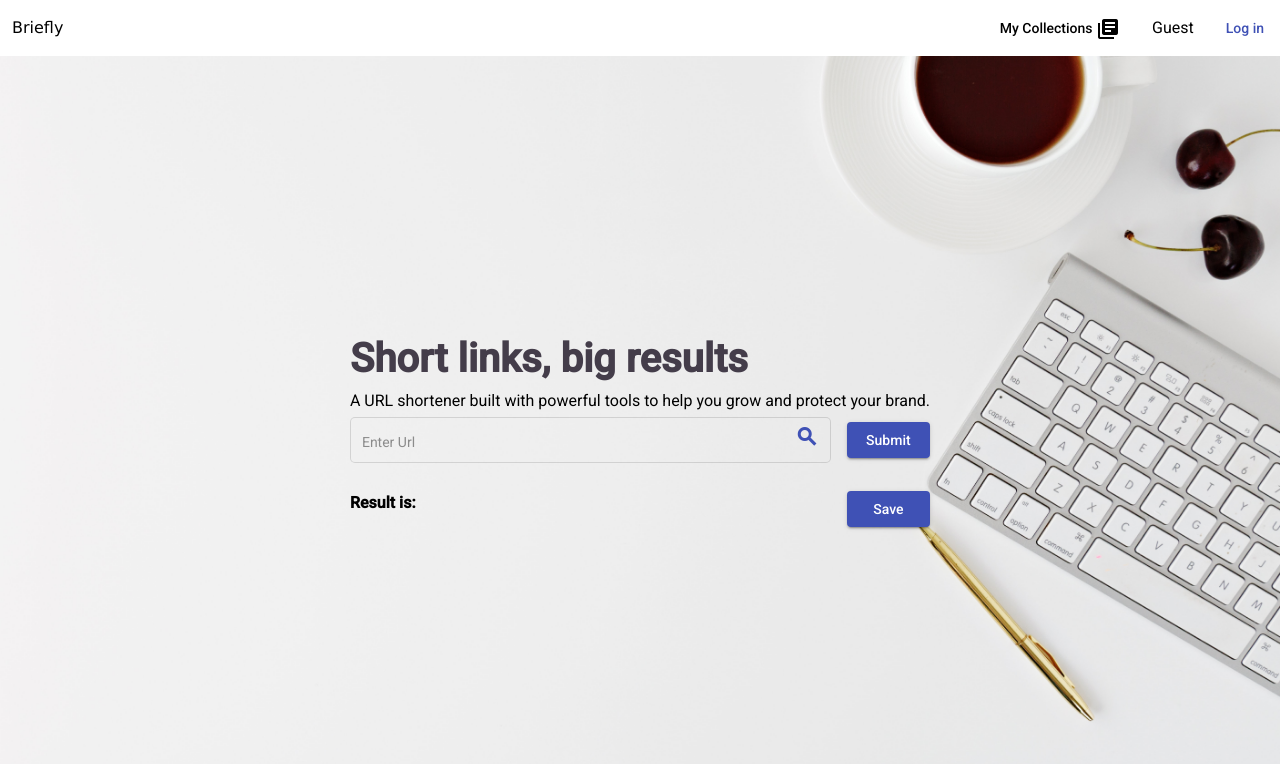
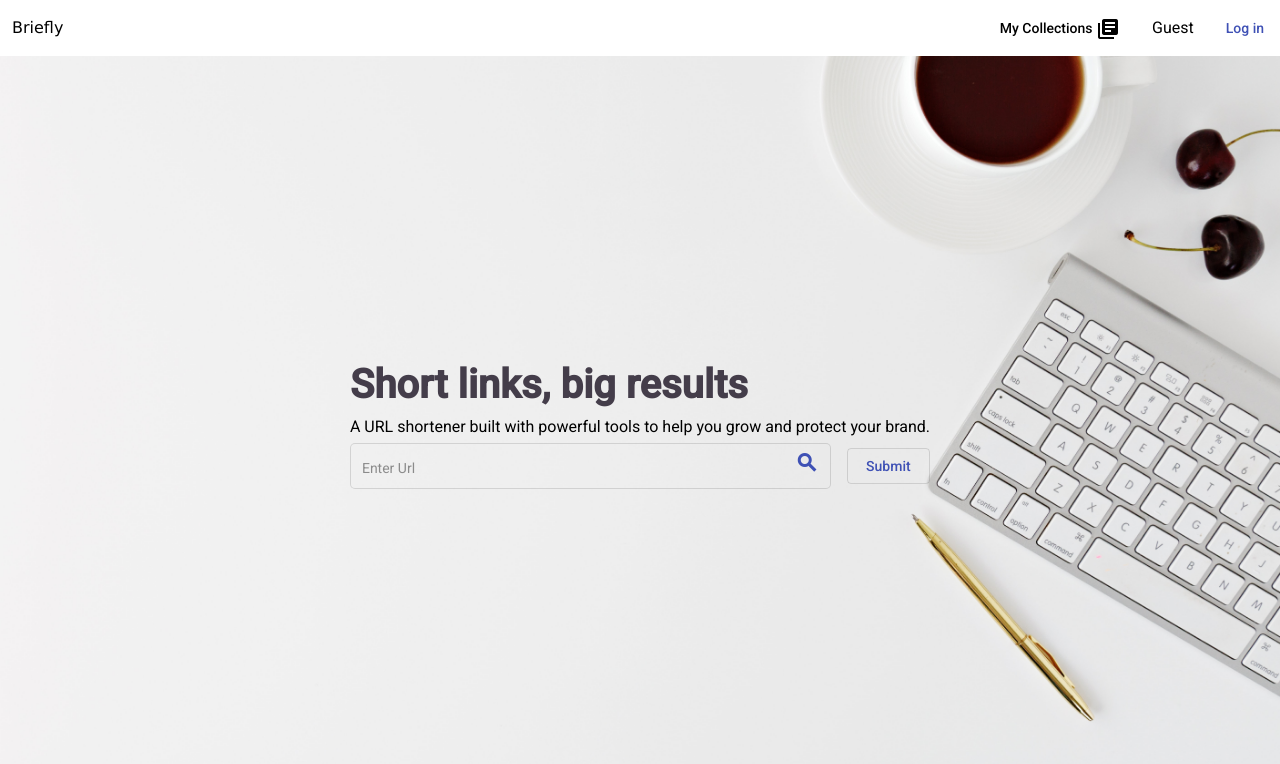
Before and after one commit to mateenbagheri/Briefly-Front, an Angular app: page /briefly/home in a window 1280 px wide. Shown: the top 764 px of the page. Built offline with nearby package versions, Linux system fonts and the light colour scheme.

Commit message:
[feat] integrate collection selection dialog with home page

```diff
--- a/src/app/main/components/home-page/collection-selection-dialog/collection-selection-dialog.component.ts
+++ b/src/app/main/components/home-page/collection-selection-dialog/collection-selection-dialog.component.ts
@@ -1,5 +1,6 @@
 import { Component, OnInit } from "@angular/core";
 import { MatDialogRef } from "@angular/material/dialog";
+import { CollectionItem } from "../../collections/collection-section/collection-section.component";
 
 @Component({
   selector: "app-collection-selection-dialog",
@@ -8,10 +9,14 @@ import { MatDialogRef } from "@angular/material/dialog";
 })
 export class CollectionSelectionDialogComponent implements OnInit {
   constructor(public dialogRef: MatDialogRef<any>) {}
-
+  selectedItem!: CollectionItem;
   ngOnInit(): void {}
 
-  selectionChange(event) {
-    console.log(event);
+  selectionChange(event: Array<CollectionItem>) {
+    this.selectedItem = event[0];
+  }
+
+  onSubmit() {
+    this.dialogRef.close(this.selectedItem);
   }
 }
--- a/src/app/main/components/home-page/home-page.component.html
+++ b/src/app/main/components/home-page/home-page.component.html
@@ -21,7 +21,7 @@
         </mat-form-field>
         <div class="col-span-2 self-center mb-2">
           <button
-            mat-raised-button
+            mat-stroked-button
             color="primary"
             class="w-full"
             type="button"
@@ -30,13 +30,17 @@
             Submit
           </button>
         </div>
+
+        <ng-container *ngIf="result.text">
           <div class="col-span-10">
             <strong>Result is:&nbsp;</strong>
-          <span class="link" (click)="openShortenUrl(result.route)">{{result.text}}</span>
+            <span class="link" (click)="openShortenUrl(result.route)">{{
+              result.text
+            }}</span>
           </div>
-        <div class="col-span-2 self-center">
+          <div class="col-span-2 self-center" *ngIf="userService.token">
             <button
-            mat-raised-button
+              mat-stroked-button
               color="primary"
               class="w-full"
               type="button"
@@ -45,6 +49,7 @@
               Save
             </button>
           </div>
+        </ng-container>
       </section>
     </div>
   </div>
--- a/src/app/main/components/home-page/home-page.component.ts
+++ b/src/app/main/components/home-page/home-page.component.ts
@@ -1,9 +1,12 @@
 import { Component, OnInit } from "@angular/core";
-import { FormControl } from "@angular/forms";
+import { FormControl, RequiredValidator, Validators } from "@angular/forms";
 import { MatDialog } from "@angular/material/dialog";
 import { Router } from "@angular/router";
+import { AlertService } from "src/app/core/alert/alert.service";
+import { UserService } from "src/app/core/services/user.service";
 import { environment } from "src/environments/environment.prod";
 import { MainService } from "../../shared/services/main.service";
+import { CollectionItem } from "../collections/collection-section/collection-section.component";
 import { CollectionSelectionDialogComponent } from "./collection-selection-dialog/collection-selection-dialog.component";
 
 @Component({
@@ -12,20 +15,22 @@ import { CollectionSelectionDialogComponent } from "./collection-selection-dialo
   styleUrls: ["./home-page.component.scss"],
 })
 export class HomePageComponent implements OnInit {
-  linkTextControl: FormControl = new FormControl([]);
+  linkTextControl: FormControl = new FormControl([null], Validators.required);
   result: { text; route } = { text: "", route: "" };
   constructor(
     private router: Router,
     private mainService: MainService,
-    private dialog: MatDialog
+    private dialog: MatDialog,
+    public userService: UserService,
+    private toaster: AlertService
   ) {}
 
   ngOnInit(): void {}
 
-  onSubmitUrl() {
+  onSubmitUrl(CollectionID?) {
     if (this.linkTextControl.valid) {
       this.mainService
-        .shortenUrl(this.linkTextControl.value)
+        .shortenUrlOrSave(this.linkTextControl.value, CollectionID)
         .subscribe((res) => {
           this.result = {
             text: `http://localhost:4200${environment.serviceBaseUrl}${res.ShortenedUrl}`,
@@ -43,9 +48,18 @@ export class HomePageComponent implements OnInit {
   }
 
   onSaveBtn() {
-    this.dialog.open(CollectionSelectionDialogComponent, {
-      minHeight: "50vh",
-      minWidth: "40vw",
-    });
+    this.dialog
+      .open(CollectionSelectionDialogComponent, {
+        minHeight: "50vh",
+        minWidth: "40vw",
+      })
+      .afterClosed()
+      .subscribe((value: CollectionItem) => {
+        if (value) {
+          /**Save */
+          this.onSubmitUrl(value.CollectionID);
+          this.toaster.showToaster("Url saved successfully");
+        }
+      });
   }
 }
```
Lines whose indentation alone changed are shown as unchanged.
